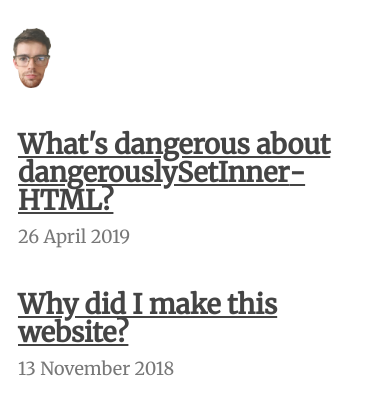
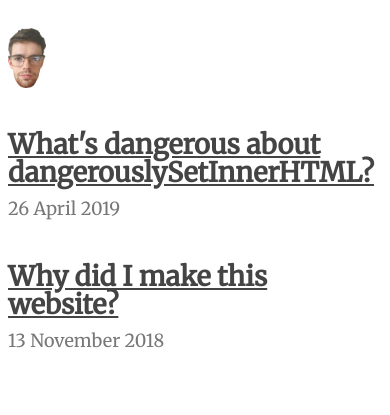
Before and after one commit to curlywurlycraig/curlywurlycraig.github.io, a Jekyll site: the page built from blog/index.html, in a window 390 px wide. Shown: the top 415 px of the page. Built offline with Jekyll 4.4.1, drawn with Linux system fonts in a browser that asks for light colours.

Commit message:
Fix annoying border issue

```diff
--- a/blog/_layouts/default.html
+++ b/blog/_layouts/default.html
@@ -17,9 +17,11 @@
 
   <body>
     <header>
+      <div class="header__img_container">
         <a href="/">
             <img class="header__img" src="/res/me_small.png" alt="Home button that looks like my own face" />
         </a>
+      </div>
     </header>
 
     <main>
--- a/blog/styles.css
+++ b/blog/styles.css
@@ -5,7 +5,11 @@
     width: 100%;
     max-width: 600px;
     margin: 20px 0;
-    float: left;
+}
+
+.header__img_container {
+    height: 100%;
+    margin: 0 0;
 }
 
 .header__img {
@@ -44,19 +48,8 @@
 }
 
 main {
-    margin: 0 10px;
+    margin: 0;
     max-width: 600px;
-}
-
-@media (max-width: 500px) {
-    main {
-        margin: 0 10px;
-    }
-
-    header {
-        padding-left: 10px;
-        margin: 20px 0px;
-    }
 }
 
 blockquote {
```
